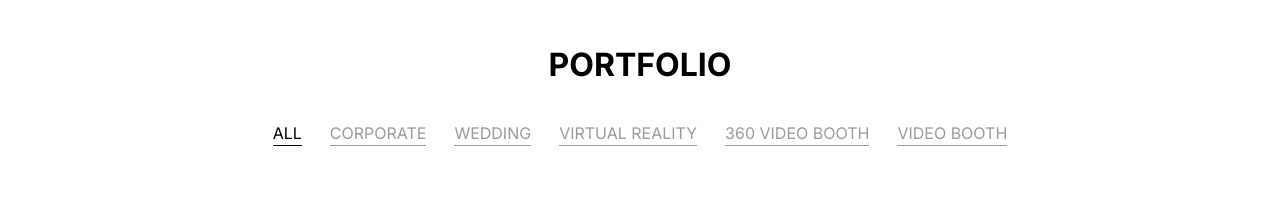
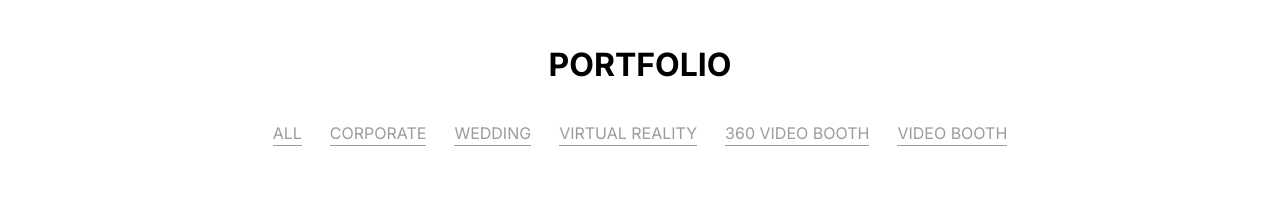
Before and after one commit to CinematicsOrg/website, a React (Vite) app: page / in a window 1280 px wide. Shown: the part 900-1098 px from the top of the page. Built offline with nearby package versions, Linux system fonts and the light colour scheme.

Commit message:
minor bug fixes

```diff
--- a/src/components/GalleryNavbar.tsx
+++ b/src/components/GalleryNavbar.tsx
@@ -9,10 +9,14 @@ const GalleryNavbar = () => {
       <div
         key={index}
         className={`border-b mx-[14px] ${
-          location.pathname === i.path ? 'text-[black]' : ''
+          location.pathname === i.clickPath ||
+          (location.hash === '#galleryNavbar' &&
+            i.clickPath === '/#galleryNavbar')
+            ? 'text-[black]'
+            : ''
         }`}
       >
-        <Link to={i.path}>{i.text}</Link>
+        <Link to={i.clickPath ? i.clickPath : '#'}>{i.text}</Link>
       </div>
     );
   });
@@ -26,9 +30,13 @@ const GalleryNavbar = () => {
       <div className="flex flex-col justify-center text-[13px] leading-[17px] md:hidden">
         <div className="flex justify-center my-[15px] leading-[17px]">
           <span
-            className={`border-b ${
-              location.pathname === '/' ? 'text-[black]' : ''
-            } inline-block`}
+            className={`border-b
+            ${
+              location.pathname === '/#galleryNavbar' ||
+              (location.hash === '#galleryNavbar' && location.pathname === '/')
+                ? 'text-[black]'
+                : ''
+            } ${location.pathname === '/' ? 'text-[black]' : ''} inline-block`}
           >
             <Link to="/">ALL</Link>
           </span>
--- a/src/components/NavDrawer.tsx
+++ b/src/components/NavDrawer.tsx
@@ -17,13 +17,16 @@ const NavDrawer = () => {
       (location.pathname === '/corporate-photography' &&
         link.path === '/services') ||
       (location.pathname === '/photo-booth' && link.path === '/services') ||
-      (location.pathname === '/event-photography' && link.path === '/services')
+      (location.pathname === '/event-photography' &&
+        link.path === '/services') ||
+      (location.pathname.includes('gallery') && link.path.includes('gallery'))
     ) {
       return 'text-dred font-bold';
     } else {
       return '';
     }
   };
+
   return (
     <div
       className="flex flex-col items-center w-[156px] text-center font-inter p-[12px] bg-[white] md:hidden"
--- a/src/components/Navbar.tsx
+++ b/src/components/Navbar.tsx
@@ -26,7 +26,9 @@ const Navbar = ({ logoPath, bgColour }: NavbarProps) => {
       (location.pathname === '/corporate-photography' &&
         link.path === '/services') ||
       (location.pathname === '/photo-booth' && link.path === '/services') ||
-      (location.pathname === '/event-photography' && link.path === '/services')
+      (location.pathname === '/event-photography' &&
+        link.path === '/services') ||
+      (location.pathname.includes('gallery') && link.path.includes('gallery'))
     ) {
       return 'text-dred font-bold';
     } else {
--- a/src/components/blocks/GalleryServices.tsx
+++ b/src/components/blocks/GalleryServices.tsx
@@ -16,11 +16,11 @@ const GalleryServices = () => {
       <Image
         paragraphClassDef={`text-center mb-4 font-bold`}
         classDef={`${services.img} ${
-          services.path ? 'hover:cursor-pointer hover:shadow-2xl' : ''
+          services.clickPath ? 'hover:cursor-pointer hover:shadow-2xl' : ''
         }`}
         content={services.content}
         key={index}
-        clicked={() => handleImageClicked(services.path)}
+        clicked={() => handleImageClicked(services.clickPath)}
       />
     );
   });
--- a/src/components/blocks/ServiceImageRotation.tsx
+++ b/src/components/blocks/ServiceImageRotation.tsx
@@ -1,10 +1,10 @@
 import { useEffect, useState } from 'react';
 import Image from '../Image';
 import { useNavigate } from 'react-router-dom';
-import { ILink, IServiceContent } from '../../utils/interface';
+import { IServiceContent } from '../../utils/interface';
 
 interface ServiceImageRotationProps {
-  imageList: (IServiceContent & ILink & { img?: string; content?: string })[];
+  imageList: IServiceContent[];
 }
 
 const ServiceImageRotation = ({ imageList }: ServiceImageRotationProps) => {
@@ -42,13 +42,7 @@ const ServiceImageRotation = ({ imageList }: ServiceImageRotationProps) => {
         }`}
         content={imageList[currentIndex].content}
         key={imageList[currentIndex].content}
-        clicked={() =>
-          handleImageClicked(
-            imageList[currentIndex].clickPath
-              ? imageList[currentIndex].clickPath
-              : imageList[currentIndex].path
-          )
-        }
+        clicked={() => handleImageClicked(imageList[currentIndex].clickPath)}
         imageList={imageList}
         currentIndex={currentIndex}
         paginationClicked={handlePaginationClick}
--- a/src/components/blocks/WeddingVideoBlock.tsx
+++ b/src/components/blocks/WeddingVideoBlock.tsx
@@ -1,7 +1,7 @@
 import ServiceList from '../ServiceList';
 import ServiceItem from '../ServiceItem';
 import Button from '../Button';
-import { Link, useNavigate } from 'react-router-dom';
+import { Link } from 'react-router-dom';
 
 interface WeddingVideoBlockProps {
   title: string;
@@ -26,12 +26,6 @@ const WeddingVideoBlock = ({
   extraServiceList2,
   hasButton,
 }: WeddingVideoBlockProps) => {
-  const navigate = useNavigate();
-
-  const handleMoveToBook = () => {
-    navigate('/book');
-  };
-
   const serviceContent1 = extraServiceList1?.map((i, index) => {
     return (
       <div key={index} className="mb-[10px] md:mb-[20px]">
--- a/src/pages/Book.tsx
+++ b/src/pages/Book.tsx
@@ -19,7 +19,6 @@ const Book = () => {
 
   useEffect(() => {
     if (location.hash) {
-      console.log({ hasHash: location.hash });
       const target = document.querySelector(location.hash);
       if (target) {
         target.scrollIntoView({ behavior: 'smooth' });
--- a/src/pages/Home.tsx
+++ b/src/pages/Home.tsx
@@ -27,10 +27,8 @@ const ImageList2 = [
 const Home = () => {
   const location = useLocation();
   const galleryList = galleryLinks.slice(1);
-  console.log({ galleryList });
 
   useEffect(() => {
-    console.log({ location });
     if (location.hash) {
       const target = document.querySelector(location.hash);
       if (target) {
--- a/src/utils/constants.ts
+++ b/src/utils/constants.ts
@@ -9,38 +9,39 @@ export const links: ILink[] = [
   { path: '/contact', text: 'Contact' },
 ];
 
-export const galleryLinks: (ILink & { img?: string; content?: string })[] = [
+export const galleryLinks: IServiceContent[] = [
   {
     text: 'ALL',
-    path: '/',
+    clickPath: '/#galleryNavbar',
+    img: '',
   },
   {
     text: 'CORPORATE',
-    path: '/gallery-corporate',
+    clickPath: '/gallery-corporate',
     content: 'Corporate',
     img: `col-span-1 row-span-1 bg-[url('/images/cinematics_corporate.png')]`,
   },
   {
     text: 'WEDDING',
-    path: '/gallery-wedding',
+    clickPath: '/gallery-wedding',
     content: 'Wedding',
     img: `col-span-1 row-span-2 bg-[url('/images/cinematics_wedding.png')]`,
   },
   {
     text: 'VIRTUAL REALITY',
-    path: '/gallery-virtual',
+    clickPath: '/gallery-virtual',
     content: 'Virtual Reality',
     img: `col-span-1 row-span-1 bg-[url('/images/cinematics_360.png')]`,
   },
   {
     text: '360 VIDEO BOOTH',
-    path: '/gallery-360-video',
+    clickPath: '/gallery-360-video',
     content: '360 Video booth',
     img: `col-span-1 row-span-1 bg-[url('/images/cinematics_reality.png')]`,
   },
   {
     text: 'VIDEO BOOTH',
-    path: '/gallery-video',
+    clickPath: '/gallery-video',
     content: 'Video Booth',
     img: `col-span-1 row-span-1 bg-[url('/images/cinematics_photobooth.png')]`,
   },
--- a/src/utils/interface.ts
+++ b/src/utils/interface.ts
@@ -4,7 +4,8 @@ export interface ILink {
 }
 
 export interface IServiceContent {
-  img?: string;
+  text?: string;
+  img: string;
   content?: string;
   clickPath?: string;
 }
```
